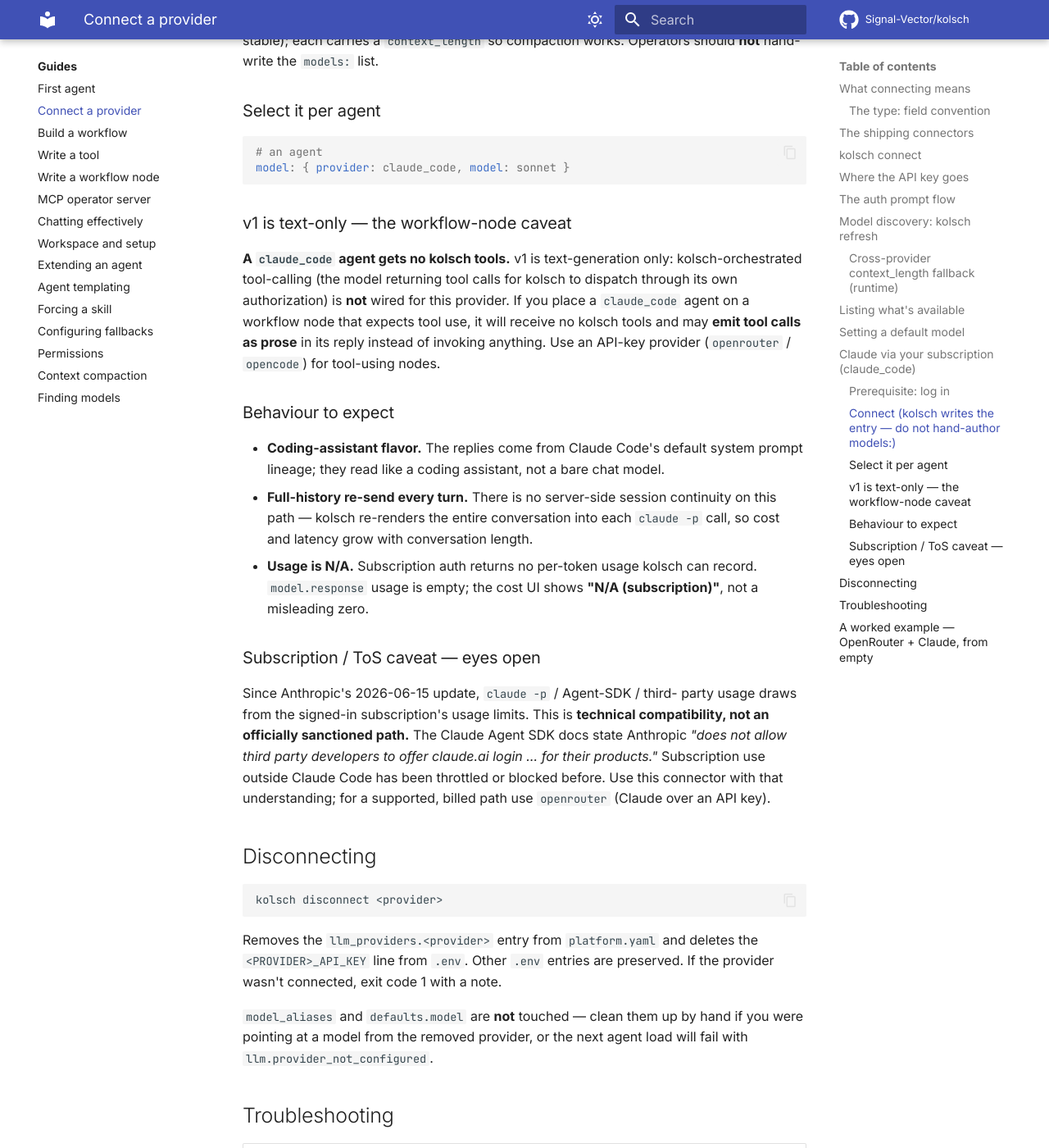
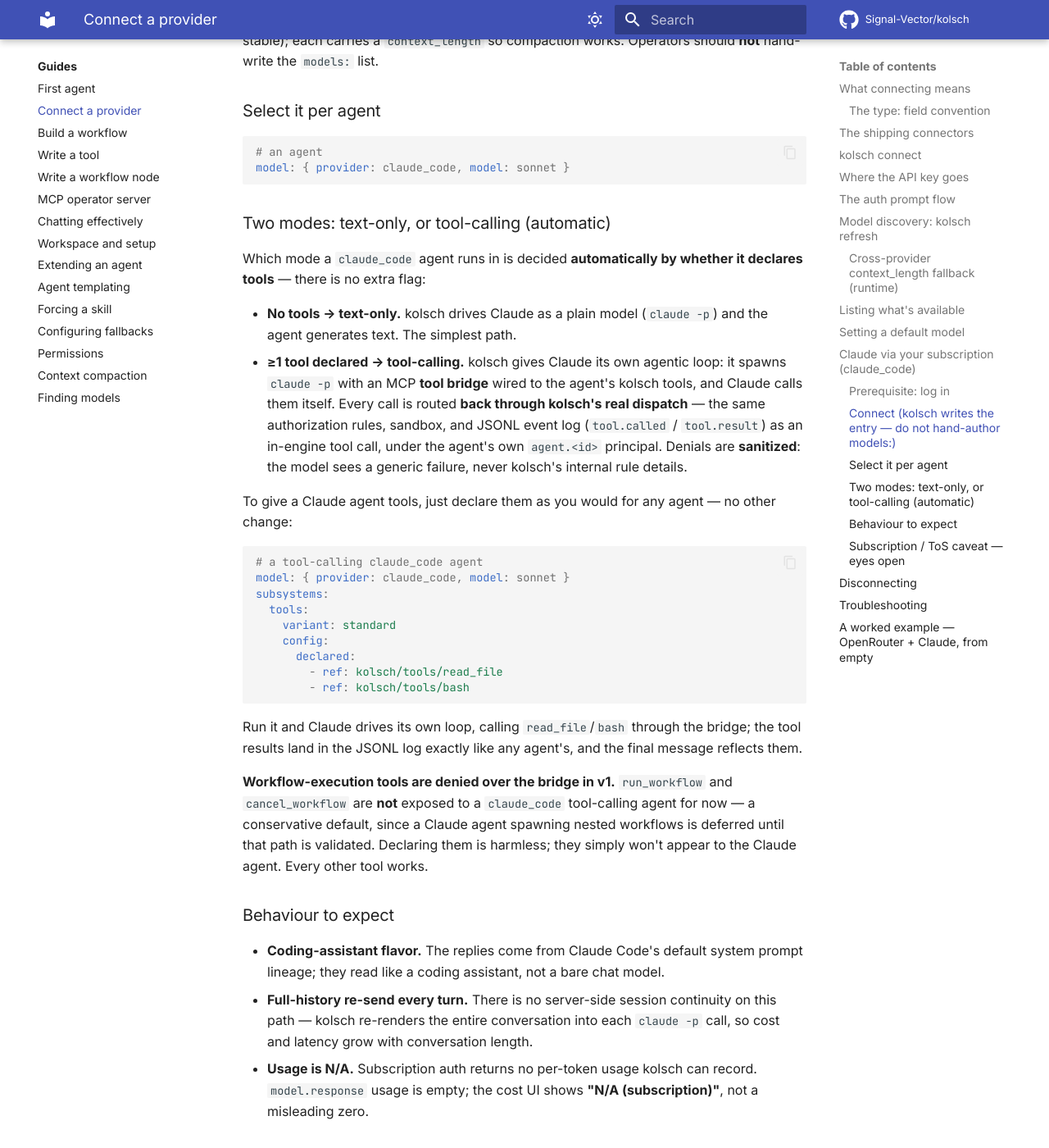
Before and after one commit to Signal-Vector/kolsch, an MkDocs documentation site: the page built from docs/how-to/connect-a-provider.md, in a window 1280 px wide and 1400 px high, scrolled down 5714 px. Shown: the whole window at 82% size. Built offline with MkDocs 1.6.1 and Material for MkDocs 9.7.7, drawn with Linux system fonts in a browser that asks for light colours; comment, search, counter and statistics services are not loaded; some of the changed text lies outside the part shown.

Commit message:
docs(claude_code): document the tool-calling mode; correct the stale "text-only" caveat
The connect-a-provider `claude_code` section was written for spec-118
(text-only) and stated "a claude_code agent gets no kolsch tools" — which
spec-121 (T3) made false: a `claude_code` agent that declares tools now
runs a bridged tool-calling loop.

- Replace the "v1 is text-only" caveat with "Two modes: text-only, or
  tool-calling (automatic)": ≥1 declared tool auto-switches the agent to
  the SubprocessAgentFramework, which spawns `claude -p` with an MCP tool
  bridge; tool calls route back through kolsch dispatch (authorized,
  sandboxed, JSONL-logged under `agent.<id>`, sanitized denials). Includes
  a tool-declaring agent example.
- Document the v1 `run_workflow`/`cancel_workflow` deny-over-the-bridge
  policy.
- Fix the intro reference and the troubleshooting rows (the "emits tool
  calls as prose" row now points to declaring tools; add a workflow-deny
  row).

Docs-only; `mkdocs --strict` clean.

Co-Authored-By: Claude Opus 4.8 (1M context) <noreply@anthropic.com>

````diff
--- a/docs/how-to/connect-a-provider.md
+++ b/docs/how-to/connect-a-provider.md
@@ -69,7 +69,7 @@ OpenRouter when both are connected.
 subscription** through the local `claude` CLI, no API key and no
 external proxy. See [Claude via your subscription
 (`claude_code`)](#claude-via-your-subscription-claude_code) below for the
-login prerequisite, the text-only v1 limitation, and the
+login prerequisite, the text-only vs. tool-calling modes, and the
 subscription/ToS caveat.
 
 ## `kolsch connect`
@@ -282,16 +282,47 @@ works. Operators should **not** hand-write the `models:` list.
 model: { provider: claude_code, model: sonnet }
 ```
 
-### v1 is text-only — the workflow-node caveat
+### Two modes: text-only, or tool-calling (automatic)
 
-**A `claude_code` agent gets no kolsch tools.** v1 is
-text-generation only: kolsch-orchestrated tool-calling (the model
-returning tool calls for kolsch to dispatch through its own
-authorization) is **not** wired for this provider. If you place a
-`claude_code` agent on a workflow node that expects tool use, it will
-receive no kolsch tools and may **emit tool calls as prose** in its
-reply instead of invoking anything. Use an API-key provider
-(`openrouter` / `opencode`) for tool-using nodes.
+Which mode a `claude_code` agent runs in is decided **automatically by
+whether it declares tools** — there is no extra flag:
+
+- **No tools → text-only.** kolsch drives Claude as a plain model
+  (`claude -p`) and the agent generates text. The simplest path.
+- **≥1 tool declared → tool-calling.** kolsch gives Claude its own
+  agentic loop: it spawns `claude -p` with an MCP **tool bridge** wired
+  to the agent's kolsch tools, and Claude calls them itself. Every call
+  is routed **back through kolsch's real dispatch** — the same
+  authorization rules, sandbox, and JSONL event log (`tool.called` /
+  `tool.result`) as an in-engine tool call, under the agent's own
+  `agent.<id>` principal. Denials are **sanitized**: the model sees a
+  generic failure, never kolsch's internal rule details.
+
+To give a Claude agent tools, just declare them as you would for any
+agent — no other change:
+
+```yaml
+# a tool-calling claude_code agent
+model: { provider: claude_code, model: sonnet }
+subsystems:
+  tools:
+    variant: standard
+    config:
+      declared:
+        - ref: kolsch/tools/read_file
+        - ref: kolsch/tools/bash
+```
+
+Run it and Claude drives its own loop, calling `read_file`/`bash`
+through the bridge; the tool results land in the JSONL log exactly like
+any agent's, and the final message reflects them.
+
+**Workflow-execution tools are denied over the bridge in v1.**
+`run_workflow` and `cancel_workflow` are **not** exposed to a
+`claude_code` tool-calling agent for now — a conservative default, since
+a Claude agent spawning nested workflows is deferred until that path is
+validated. Declaring them is harmless; they simply won't appear to the
+Claude agent. Every other tool works.
 
 ### Behaviour to expect
 
@@ -350,7 +381,8 @@ provider, or the next agent load will fail with
 | `claude_code` connect reports "`claude` not found" | The `claude` CLI isn't installed / on PATH | Install Claude Code; re-run with an explicit binary path at the prompt |
 | `claude_code` connect reports "not logged in" | Subscription not authenticated | Run `claude auth login`, then re-run `kolsch connect claude_code` |
 | `claude_code` agent fails with `model.binary_unavailable` at runtime | `claude` was removed / logged out after connect | Reinstall or `claude auth login`; this is Fatal (no fallback) |
-| `claude_code` agent emits tool calls as prose | v1 is text-only — the node expects tools | Use `openrouter` / `opencode` for tool-using nodes |
+| `claude_code` agent emits tool calls as prose instead of calling them | The agent declared **no** tools, so it ran in text-only mode | Declare the tools in the agent's `subsystems.tools` — a `claude_code` agent with ≥1 tool auto-uses the bridged tool-calling path |
+| `claude_code` tool-calling agent can't run a workflow | `run_workflow`/`cancel_workflow` are denied over the bridge in v1 | Expected — deferred by design; drive workflows from a non-`claude_code` agent or the CLI for now |
 
 ## A worked example — OpenRouter + Claude, from empty
 
````
